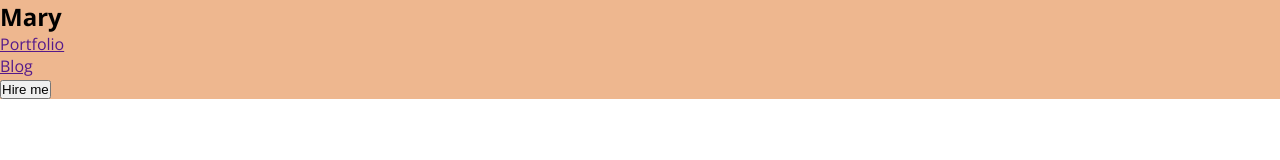
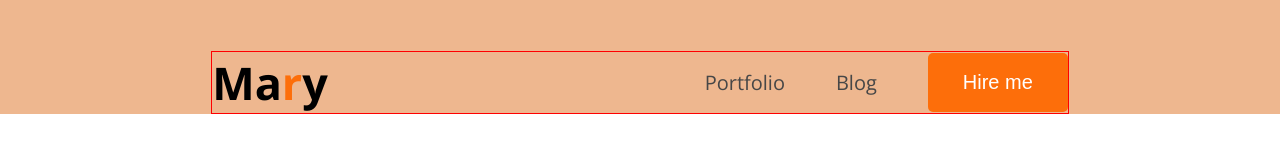
Before and after one commit to KANOK508/hero-dev-portfolio-p01, a plain HTML site: page index.html in a window 1280 px wide. Drawn offline with nearby package versions, Linux system fonts and the light colour scheme.

Commit message:
finish the nav bar create and design

```diff
--- a/index.html
+++ b/index.html
@@ -1,10 +1,10 @@
 <!DOCTYPE html>
 <html lang="en">
   <head>
-    <meta charset="UTF-8">
-    <meta name="viewport" content="width=device-width, initial-scale=1.0">
+    <meta charset="UTF-8" />
+    <meta name="viewport" content="width=device-width, initial-scale=1.0" />
     <title>First portfolio with hero</title>
-    <link rel="stylesheet" href="styles/portfolio.css">
+    <link rel="stylesheet" href="styles/portfolio.css" />
     <!-- Add the font family open sans   the link is from google font website and searching for open sans fort..
 
  for every font family there have a --html  link file and a css __class __ file...
@@ -13,24 +13,33 @@
 
 
  -->
-    <link rel="preconnect" href="https://fonts.googleapis.com">
-<link rel="preconnect" href="https://fonts.gstatic.com" crossorigin>
-<link href="https://fonts.googleapis.com/css2?family=Open+Sans:ital,wght@0,300..800;1,300..800&display=swap" rel="stylesheet">
+    <link rel="preconnect" href="https://fonts.googleapis.com" />
+    <link rel="preconnect" href="https://fonts.gstatic.com" crossorigin />
+    <link
+      href="https://fonts.googleapis.com/css2?family=Open+Sans:ital,wght@0,300..800;1,300..800&display=swap"
+      rel="stylesheet"
+    />
   </head>
   <body class="font-open-sans">
     <!-- As every in the body --element have same font type..  -->
     <!-- Crete the Milestone 1 --module 5 portfolio -->
     <header>
       <nav>
-            <div>
-                <h2>Mary</h2>
-                <ul>
-                    <li> <a href="" > Portfolio</a>   </li>
-                    <li> <a href="" >Blog </a> </li>
-                    <li> <button>Hire me</button> </li>
+        <div class="logo">
+          <h2>Ma<span class="color-orange">r</span>y</h2>
+        </div>
+        <!-- here div and ul are 2 Block element so, when we give flex, They change their Axis.. (x to y and y to x ) -->
+          <ul class="menu">
+            <li><a href=""> Portfolio</a></li>
+            <li><a href="">Blog </a></li>
+            <li ><button  class="button_01">Hire me</button></li>
           </ul>
-            </div>
+
       </nav>
     </header>
+
+    <main></main>
+
+    <footer></footer>
   </body>
 </html>
--- a/styles/portfolio.css
+++ b/styles/portfolio.css
@@ -1,12 +1,14 @@
 *{
     margin: 0px;
     padding: 0px;
+    box-sizing: border-box; /*   when we use a padding the will not go outside the -- border... when we use this attributes ..      */
 }
 /* above we remove the by default margin and padding ......... */
 
 /* .open-sans-<uniquifier> { */
 
 /* this above is not supported til now--so we create a valid class name (the above we learn after )  */
+/* shared Style */
 .font-open-sans{
   font-family: "Open Sans", sans-serif;
   font-optical-sizing: auto;
@@ -16,6 +18,63 @@
     "wdth" 100; */
 }
 
+
+.button_01 {
+    background-color: #FD6E0A;
+    border: none;
+    padding: 18px 35px;
+    border-radius: 5px;
+    font-size: 20px;
+    color: white;
+}
+
+
+
 header{
     background-color: #eeb78f;
+    padding-top: 51px;
+    /* fig */
+
 }
+
+
+.logo h2{
+    font-size: 45px;
+
+}
+.color-orange{
+    color: #FD6E0A;
+}
+
+
+
+/* main style */
+nav{
+    width: 67%;
+    /* as, my devise width (at 90%) 1702px...the nav will be 1140px (as given in fig file)  */
+    max-width: 1140px;
+    /* fix .         the nav can be maximum 1140px */
+    margin: 0px auto;
+    /* auto is work like dynamic --taking space from both side pixel by pixel at the end the nav is in the middle..  */
+    border: 1px solid red;
+
+
+    display: flex;       /*  flex is applicable for Every thing not only div but also those who are block elements --or inline (they change their directions, x to y , and y to x ) */
+    justify-content: space-between;
+     text-align: center;
+}
+
+
+nav .menu {
+
+ display: flex;
+ list-style-type: none;
+ gap: 51px;
+align-items: center;
+}
+
+nav .menu a{
+    font-size: 20px;
+    color: #474747;
+    text-decoration: none;
+}
```
Lines whose indentation alone changed are shown as unchanged.
